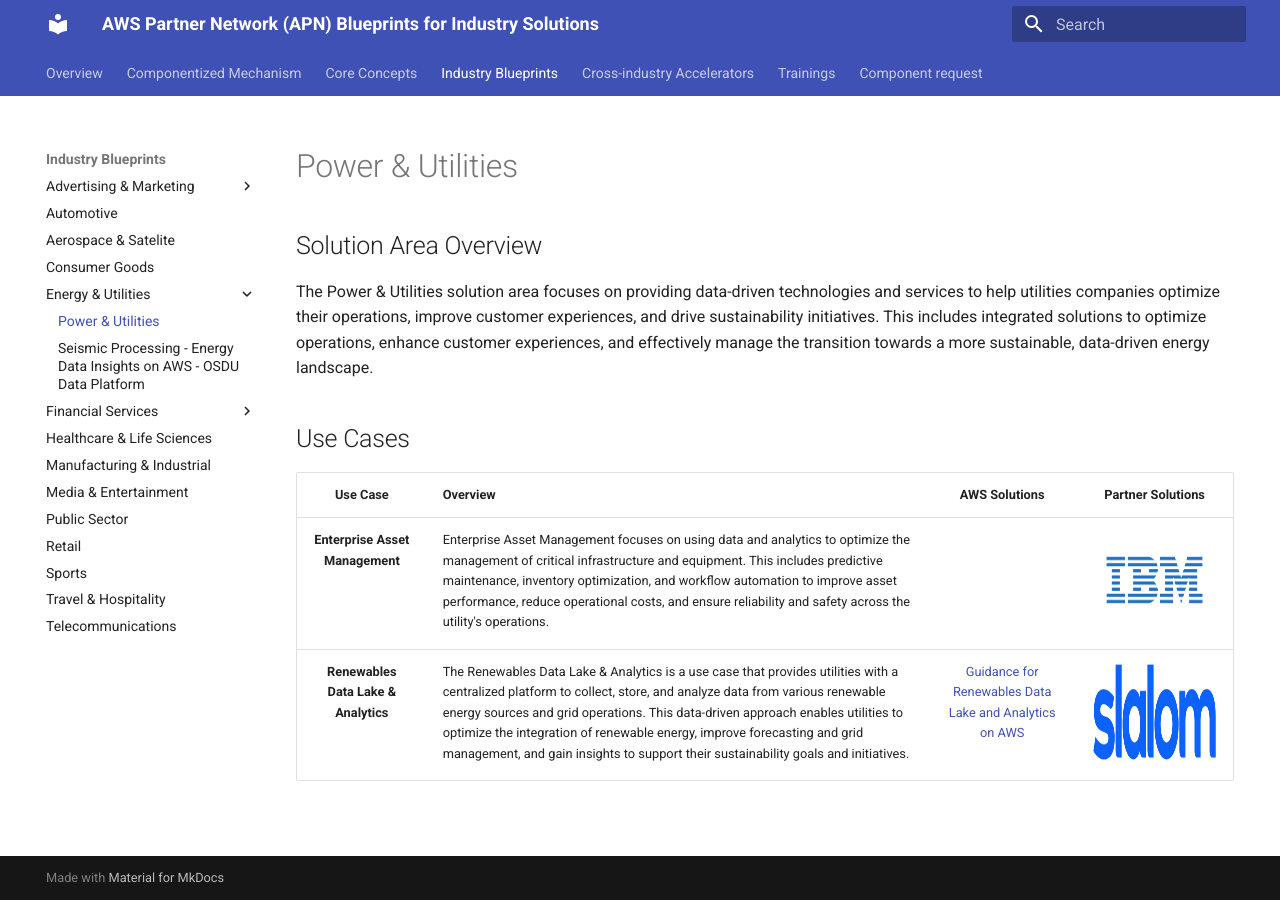
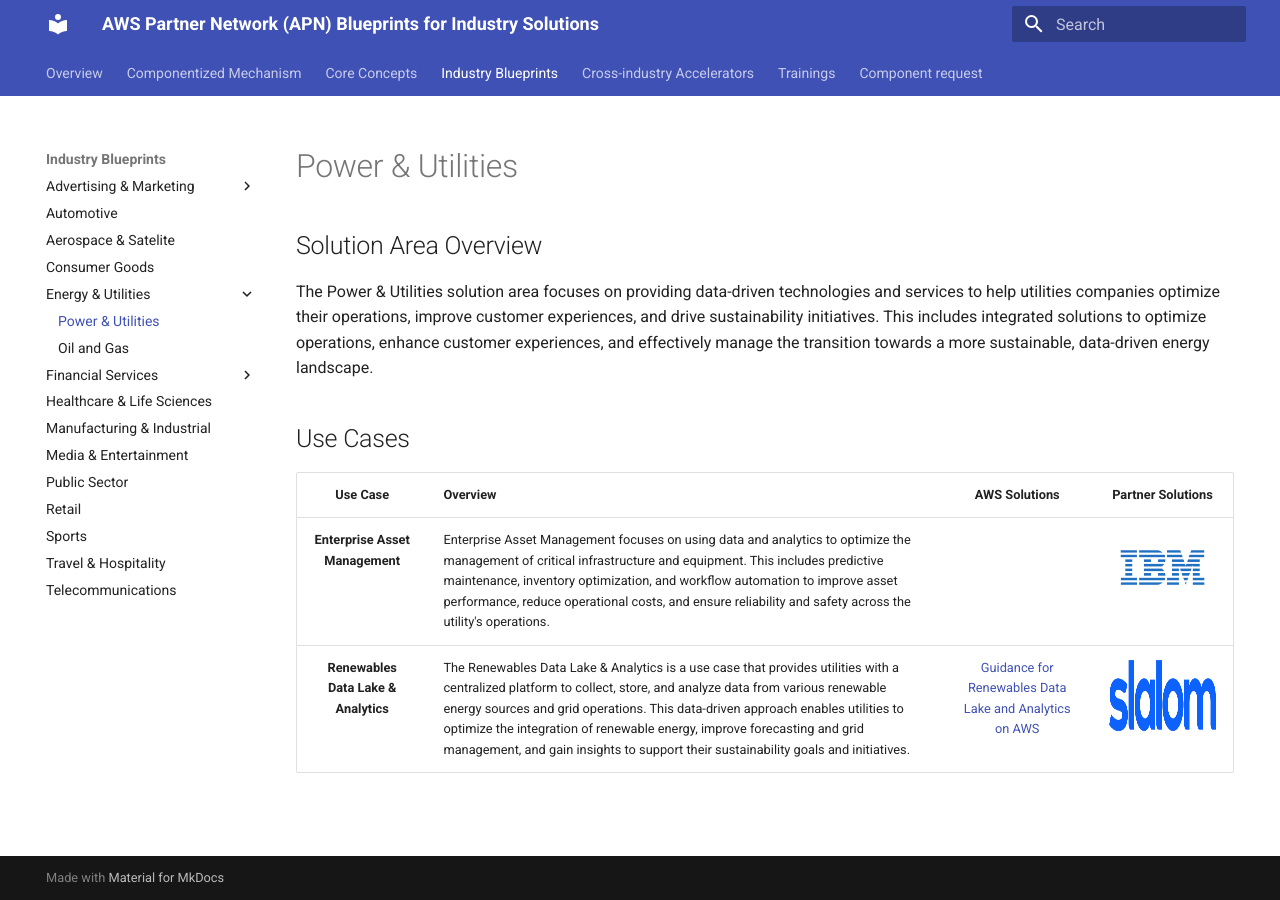
Before and after one commit to aws-samples/apn-blueprints-for-industry-solutions, an MkDocs documentation site: the page built from docs/Energy&Utilities/Power&Utilities/Power&Utilities.md, in a window 1280 px wide. Built offline with MkDocs 1.6.1 and Material for MkDocs 9.7.7, drawn with Linux system fonts in a browser that asks for light colours.

Commit message:
adding oil & gas use cases

```diff
--- a/docs/Energy&Utilities/Power&Utilities/Power&Utilities.md
+++ b/docs/Energy&Utilities/Power&Utilities/Power&Utilities.md
@@ -12,5 +12,5 @@
 
 | Use Case | Overview | AWS Solutions | Partner Solutions |
 | :---: | --- | :---: | :---: |
-| **Enterprise Asset Management** | Enterprise Asset Management focuses on using data and analytics to optimize the management of critical infrastructure and equipment. This includes predictive maintenance, inventory optimization, and workflow automation to improve asset performance, reduce operational costs, and ensure reliability and safety across the utility's operations. | | [![ibm](./ibm-logo.png){: style="height:100px;"}](https://catalog.us-east-1.prod.workshops.aws/workshops/78554b88-0cd8-45a1-b9ee-2c1078aa6995/en-US) |
-| **Renewables Data Lake & Analytics** | The Renewables Data Lake & Analytics is a use case that provides utilities with a centralized platform to collect, store, and analyze data from various renewable energy sources and grid operations. This data-driven approach enables utilities to optimize the integration of renewable energy, improve forecasting and grid management, and gain insights to support their sustainability goals and initiatives. | [Guidance for Renewables Data Lake and Analytics on AWS](https://aws.amazon.com/solutions/guidance/renewables-data-lake-and-analytics-on-aws/?did=sl_card&trk=sl_card) | ![slalom](./slalom-logo.png){: style="height:100px;"} |
+| **Enterprise Asset Management** | Enterprise Asset Management focuses on using data and analytics to optimize the management of critical infrastructure and equipment. This includes predictive maintenance, inventory optimization, and workflow automation to improve asset performance, reduce operational costs, and ensure reliability and safety across the utility's operations. | | [![ibm](./ibm-logo.png){: style="height:75px;width=auto"}](https://catalog.us-east-1.prod.workshops.aws/workshops/78554b88-0cd8-45a1-b9ee-2c1078aa6995/en-US) |
+| **Renewables Data Lake & Analytics** | The Renewables Data Lake & Analytics is a use case that provides utilities with a centralized platform to collect, store, and analyze data from various renewable energy sources and grid operations. This data-driven approach enables utilities to optimize the integration of renewable energy, improve forecasting and grid management, and gain insights to support their sustainability goals and initiatives. | [Guidance for Renewables Data Lake and Analytics on AWS](https://aws.amazon.com/solutions/guidance/renewables-data-lake-and-analytics-on-aws/?did=sl_card&trk=sl_card) | ![slalom](./slalom-logo.png){: style="height:75px;width=auto"} |
--- a/mkdocs.yml
+++ b/mkdocs.yml
@@ -20,7 +20,7 @@
     - Consumer Goods: 'comingsoon3.md'
     - Energy & Utilities:
       - Power & Utilities: 'Energy&Utilities/Power&Utilities/Power&Utilities.md'
-      - Seismic Processing - Energy Data Insights on AWS - OSDU Data Platform: 'https://aws.amazon.com/energy-utilities/osdu-data-platform/'
+      - Oil and Gas: 'Energy&Utilities/Oil&Gas/Oil&Gas.md'
     - Financial Services:
       - Core Banking System Modernization:
         - EKS Blueprints (CDK): 'https://aws-quickstart.github.io/cdk-eks-blueprints/'
```
Also changed, not shown: docs/Energy&Utilities/Oil&Gas/Oil&Gas.md (added, +15 -0 lines).
